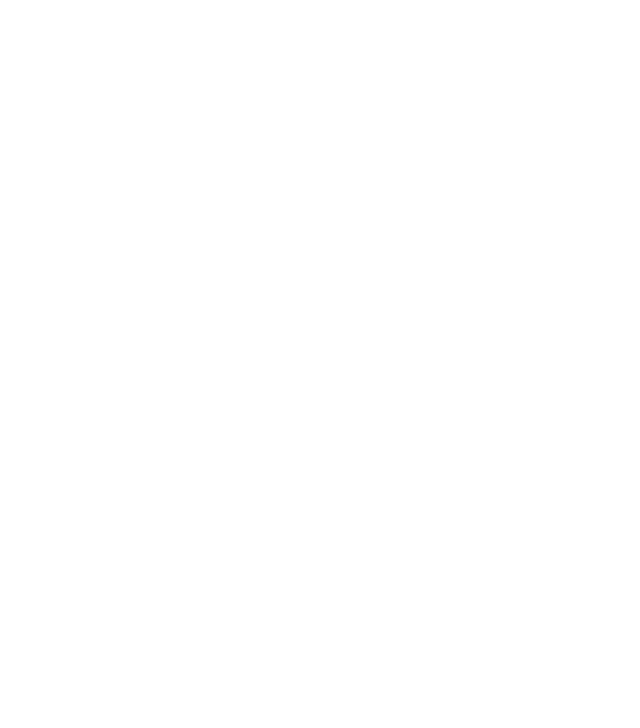
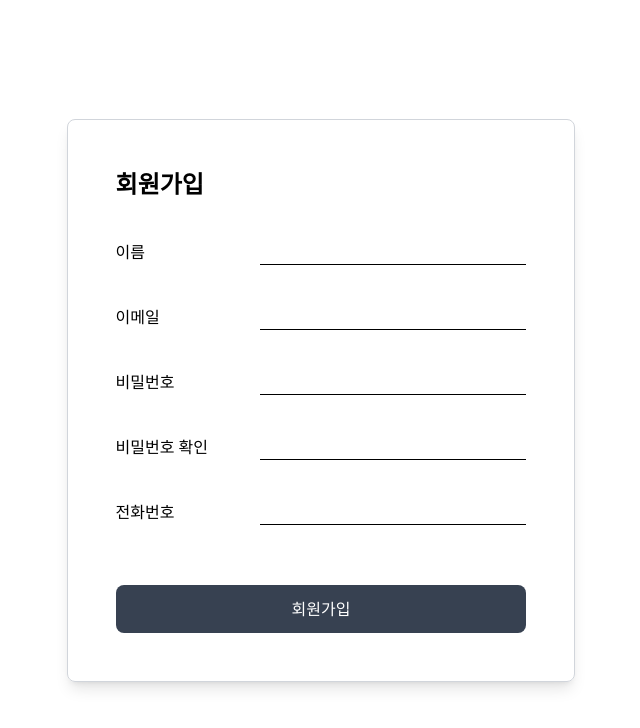
Before and after one commit to KJLBK/danum-react, a React (Vite) app: page /join in a window 1280 px wide. Before the commit this address had no page. Shown: the top 728 px of the page, without its empty margins (319-959 px from the left). Built offline with nearby package versions, Linux system fonts and the light colour scheme.

Commit message:
feat: join 기능 구현

```diff
--- a/src/App.jsx
+++ b/src/App.jsx
@@ -1,6 +1,6 @@
 import { BrowserRouter, Route, Routes } from 'react-router-dom'
 import Home from './pages/Home.jsx'
-import SignUp from './pages/SignUp.jsx'
+import Join from './pages/Join.jsx'
 import Login from './pages/Login.jsx'
 import Test from './pages/Test.jsx'
 
@@ -9,7 +9,7 @@
 		<BrowserRouter>
 			<Routes>
 				<Route path="/" element={<Home />} />
-				<Route path="signup" element={<SignUp />} />
+				<Route path="join" element={<Join />} />
 				<Route path="login" element={<Login />} />
 				<Route path="fe-test" element={<Test />} />
 			</Routes>
--- a/src/components/InfoInput.jsx
+++ /dev/null
@@ -1,126 +0,0 @@
-import { useRef, useState } from 'react'
-// import axios from 'axios'
-
-const InfoInput = () => {
-	const nameRef = useRef('')
-	const emailRef = useRef('')
-	const passwordRef = useRef('')
-	const passwordCheckRef = useRef('')
-	const phoneNumberRef = useRef('')
-
-	const [error, setError] = useState('')
-
-	const handleSignUp = async () => {
-		const input = {
-			name: nameRef.current.value,
-			email: emailRef.current.value,
-			password: passwordRef.current.value,
-			passwordCheck: passwordCheckRef.current.value,
-			phoneNumber: phoneNumberRef.current.value,
-		}
-
-		const emptyInputKeys = Object.keys(input).filter(
-			(key) => input[key].trim() === '',
-		)
-
-		if (emptyInputKeys.length > 0) {
-			setError('빈칸을 모두 채워주세요.')
-			const firstEmptyInputRef = getFirstEmptyInputRef(emptyInputKeys)
-			if (firstEmptyInputRef) {
-				firstEmptyInputRef.current.focus()
-			}
-			return
-		}
-
-		if (input.password !== input.passwordCheck) {
-			setError('비밀번호와 비밀번호 확인이 일치하지 않습니다.')
-			return
-		}
-		/*
-		try {
-			const response = await axios.post(
-				'http://localhost:8080/member/join',
-				input,
-			)
-			console.log(response.data)
-			// 회원가입 성공 처리
-		} catch (error) {
-			console.error('Error signing up:', error)
-		}
-		*/
-	}
-
-	// 빈칸이 있는 첫 번째 입력란의 Ref를 반환하는 함수
-	const getFirstEmptyInputRef = (emptyInputKeys) => {
-		if (emptyInputKeys.includes('name')) {
-			return nameRef
-		}
-		if (emptyInputKeys.includes('email')) {
-			return emailRef
-		}
-		if (emptyInputKeys.includes('password')) {
-			return passwordRef
-		}
-		if (emptyInputKeys.includes('passwordCheck')) {
-			return passwordCheckRef
-		}
-		if (emptyInputKeys.includes('phoneNumber')) {
-			return phoneNumberRef
-		}
-		return null
-	}
-
-	return (
-		<div>
-			<div className="flex items-center mb-10">
-				<label className="w-32 mr-4">이름</label>
-				<input
-					ref={nameRef}
-					className="border-b border-black focus:outline-none focus:border-black flex-grow"
-				/>
-			</div>
-			<div className="flex items-center mb-10">
-				<label className="w-32 mr-4">이메일</label>
-				<input
-					ref={emailRef}
-					type="email"
-					className="border-b border-black focus:outline-none focus:border-black flex-grow"
-				/>
-			</div>
-			<div className="flex items-center mb-10">
-				<label className="w-32 mr-4">비밀번호</label>
-				<input
-					ref={passwordRef}
-					type="password"
-					className="border-b border-black focus:outline-none focus:border-black flex-grow"
-				/>
-			</div>
-			<div className="flex items-center mb-10">
-				<label className="w-32 mr-4">비밀번호 확인</label>
-				<input
-					ref={passwordCheckRef}
-					type="password"
-					className="border-b border-black focus:outline-none focus:border-black flex-grow"
-				/>
-			</div>
-			<div className="flex items-center mb-10">
-				<label className="w-32 mr-4">전화번호</label>
-				<input
-					ref={phoneNumberRef}
-					className="border-b border-black focus:outline-none focus:border-black flex-grow"
-				/>
-			</div>
-			{error && <p className="text-red-500 mt-2">{error}</p>}
-			<div>
-				<button
-					className="bg-gray-700 hover:bg-gray-400 text-white py-3 px-44 rounded-lg inline-flex items-center"
-					onClick={handleSignUp}
-				>
-					회원가입
-				</button>
-			</div>
-		</div>
-	)
-}
-
-export default InfoInput
--- /dev/null
+++ b/src/components/JoinComponents/JoinButton.jsx
@@ -0,0 +1,14 @@
+const JoinButton = ({ text, handleSignUp }) => {
+	return (
+		<div>
+			<button
+				className="bg-gray-700 hover:bg-gray-400 text-white py-3 px-44 rounded-lg inline-flex items-center"
+				onClick={handleSignUp} // 버튼 클릭시 handleClick 함수 실행
+			>
+				{text}
+			</button>
+		</div>
+	)
+}
+
+export default JoinButton
--- /dev/null
+++ b/src/components/JoinComponents/JoinInput.jsx
@@ -0,0 +1,17 @@
+const JoinInput = ({ text, value, onChange, EmptyRef }) => {
+	return (
+		<>
+			<div className="flex items-center mb-10">
+				<label className="w-32 mr-4">{text}</label>
+				<input
+					ref={EmptyRef}
+					value={value}
+					onChange={(e) => onChange(e.target.value)}
+					className="border-b border-black focus:outline-none focus:border-black flex-grow"
+				/>
+			</div>
+		</>
+	)
+}
+
+export default JoinInput
--- /dev/null
+++ b/src/pages/Join.jsx
@@ -0,0 +1,125 @@
+import JoinInput from '../components/JoinComponents/JoinInput.jsx'
+import JoinButton from '../components/JoinComponents/JoinButton.jsx'
+import { useState, useRef, useEffect } from 'react'
+import axios from 'axios'
+
+const Join = () => {
+	const [name, setName] = useState('')
+	const [email, setEmail] = useState('')
+	const [password, setPassword] = useState('')
+	const [passwordCheck, setPasswordCheck] = useState('')
+	const [phone, setPhone] = useState('')
+	const EmptyRef = useRef([])
+	const [isEmpty, setIsEmpty] = useState(false)
+	const [passwordMismatch, setPasswordMismatch] = useState(false)
+	const [error, setError] = useState('')
+
+	const handleSignUp = async () => {
+		let hasEmptyFields = false
+
+		// input 값들을 돌면서 빈칸 체크
+		for (let i = 0; i < EmptyRef.current.length; i++) {
+			// 빈칸이면 포커스 주고 emptyField를 true로 바꿔서 문구를 띄움
+			if (EmptyRef.current[i].value === '') {
+				hasEmptyFields = true
+				EmptyRef.current[i].focus()
+				break
+			}
+		}
+
+		setIsEmpty(hasEmptyFields)
+		// password와 passwordCheck의 값이 같은지 체크
+		if (password !== passwordCheck) {
+			setPasswordMismatch(true)
+			return
+		} else {
+			setPasswordMismatch(false)
+		}
+
+		if (hasEmptyFields || passwordMismatch) {
+			return
+		}
+
+		try {
+			//TO DO: Axios로 로그인 값 반환
+			const response = await axios.post('/member/join', {
+				name,
+				email,
+				password,
+				phone,
+			})
+			/* eslint-disable no-console */
+			console.log(response)
+		} catch (error) {
+			console.error(error)
+			setError(
+				'회원가입 실패: ' +
+					(error.message || '알 수 없는 오류가 발생했습니다.'),
+			)
+		}
+	}
+	// input에 있는 값이 바뀔 때마다 setIsEmpty 값 변경 (원래 빈칸)
+	useEffect(() => {
+		setIsEmpty(false)
+	}, [name, email, password, passwordCheck, phone])
+
+	return (
+		<>
+			<div className="flex justify-center items-center h-screen">
+				<div className="p-12 border border-gray-300 rounded-lg shadow-lg">
+					<h1 className="mb-10 text-2xl font-bold">회원가입</h1>
+					<JoinInput
+						text={'이름'}
+						value={name}
+						onChange={setName}
+						EmptyRef={(el) => (EmptyRef.current[0] = el)}
+					/>
+					<JoinInput
+						text={'이메일'}
+						value={email}
+						onChange={setEmail}
+						EmptyRef={(el) => (EmptyRef.current[1] = el)}
+					/>
+					<JoinInput
+						text={'비밀번호'}
+						value={password}
+						onChange={setPassword}
+						EmptyRef={(el) => (EmptyRef.current[2] = el)}
+					/>
+					<JoinInput
+						text={'비밀번호 확인'}
+						value={passwordCheck}
+						onChange={setPasswordCheck}
+						EmptyRef={(el) => (EmptyRef.current[3] = el)}
+					/>
+					<JoinInput
+						text={'전화번호'}
+						value={phone}
+						onChange={setPhone}
+						EmptyRef={(el) => (EmptyRef.current[4] = el)}
+					/>
+					{/* 빈칸이거나 비밀번호가 다를 때 문구 띄우는 부분 */}
+					<p
+						className="text-red-500 text-sm"
+						style={{
+							visibility:
+								isEmpty || passwordMismatch
+									? 'visible'
+									: 'hidden',
+						}}
+					>
+						{isEmpty
+							? '빈칸을 채워주세요'
+							: '비밀번호를 확인해주세요'}
+					</p>
+					<JoinButton text={'회원가입'} handleSignUp={handleSignUp} />
+					{error && (
+						<div className="text-red-500 text-sm">{error}</div>
+					)}
+				</div>
+			</div>
+		</>
+	)
+}
+
+export default Join
--- a/src/pages/SignUp.jsx
+++ /dev/null
@@ -1,15 +0,0 @@
-import InfoInput from '../components/InfoInput.jsx'
-const SignUp = () => {
-	return (
-		<>
-			<div className="flex justify-center items-center h-screen">
-				<div className="p-12 border border-gray-300 rounded-lg shadow-lg">
-					<h1 className="mb-10 text-2xl font-bold">회원가입</h1>
-					<InfoInput />
-				</div>
-			</div>
-		</>
-	)
-}
-
-export default SignUp
```
